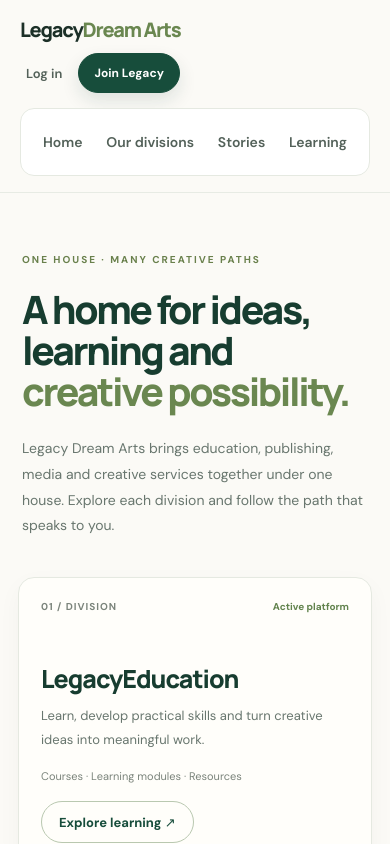
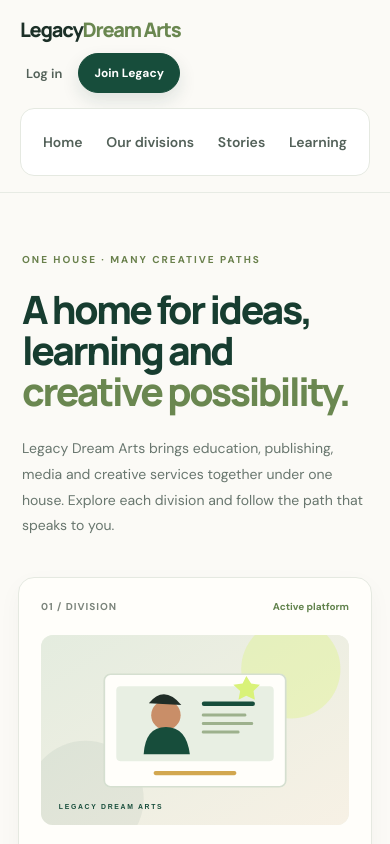
Before and after one commit to lwangaenglish10-gif/legacyeducation, a React (Vite) app in the folder frontend/: page /divisions in a window 390 px wide. Shown: the top 844 px of the page. Built offline with nearby package versions, Linux system fonts and the light colour scheme; no server answers.

Commit message:
Style division story images and responsive cards

```diff
--- a/frontend/src/pages/Divisions.css
+++ b/frontend/src/pages/Divisions.css
@@ -46,3 +46,32 @@
   .division-card { min-height: 245px; padding: 22px; }
   .division-community { margin: 0 16px 50px; padding: 34px 24px; }
 }
+
+
+.division-image {
+  width: 100%;
+  height: 170px;
+  margin: 22px 0 0;
+  overflow: hidden;
+  border-radius: 12px;
+  background: #edf1e8;
+}
+.division-image img {
+  display: block;
+  width: 100%;
+  height: 100%;
+  object-fit: cover;
+  transition: transform .45s ease;
+}
+.division-card:hover .division-image img { transform: scale(1.04); }
+.division-card h2 { margin-top: 20px; }
+.division-action { margin-top: 2px; }
+.division-card { transition: transform .22s ease, box-shadow .22s ease; }
+.division-card:hover { transform: translateY(-3px); box-shadow: 0 16px 36px rgba(25,55,39,.08); }
+@media (max-width: 720px) {
+  .division-image { height: 190px; }
+}
+@media (prefers-reduced-motion: reduce) {
+  .division-image img, .division-card { transition: none; }
+  .division-card:hover { transform: none; }
+}
```
